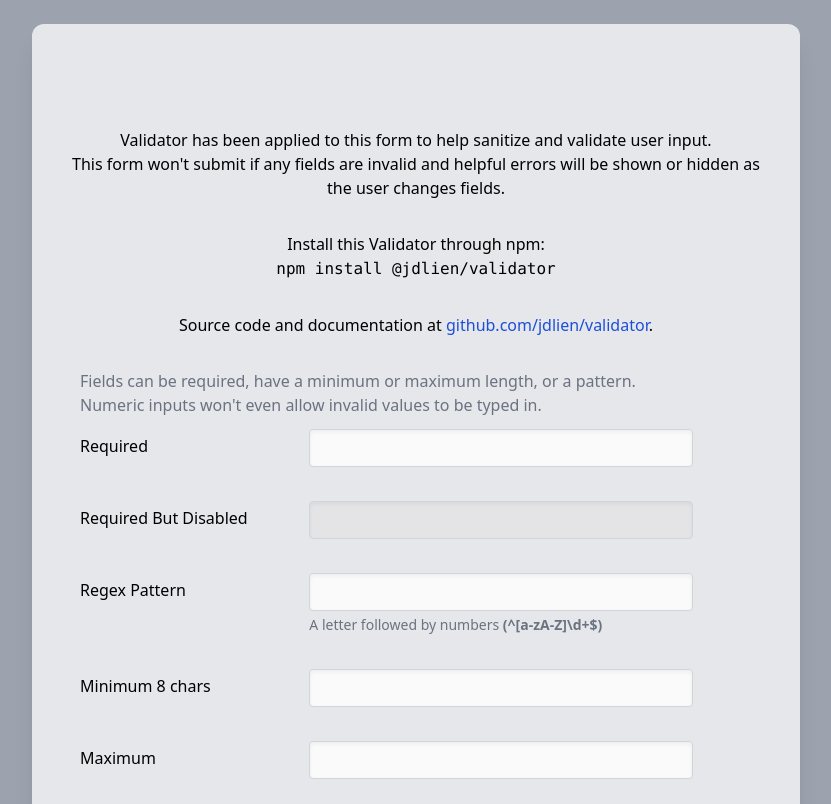
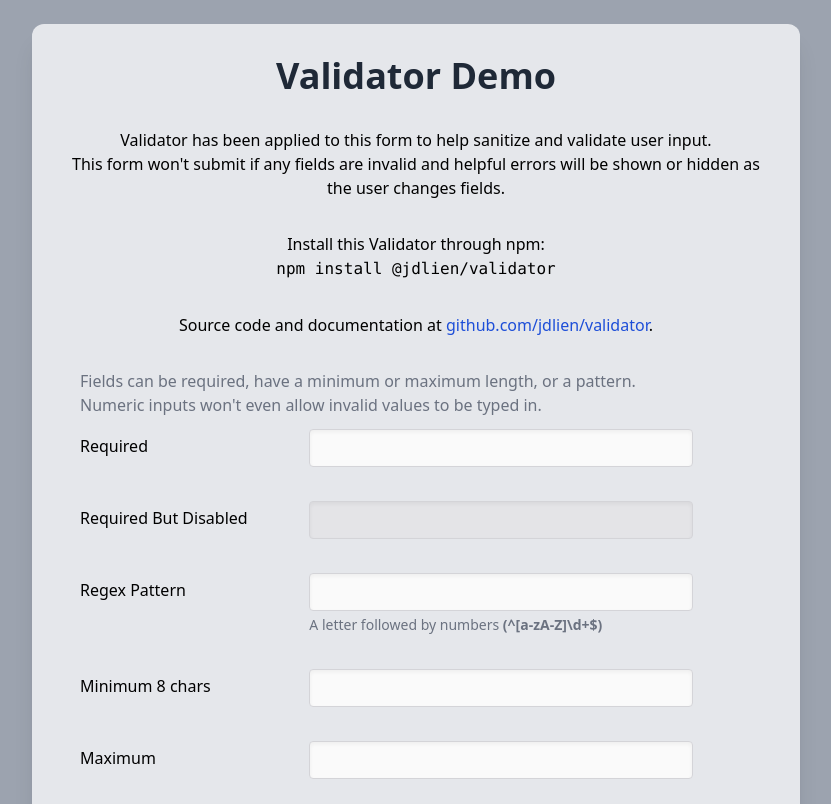
Before and after one commit to jdlien/validator, a website: page demo/index.html in a window 1280 px wide. Shown: the top 804 px of the page, without its empty margins (224-1055 px from the left). Drawn offline with nearby package versions, Linux system fonts and the light colour scheme; files that its build step writes are made by us from their sources.

Commit message:
fix heading color in light mode

```diff
--- a/demo/index.html
+++ b/demo/index.html
@@ -8,7 +8,7 @@
 
   <body class="p-6 bg-gray-400 dark:bg-gray-800 dark:text-white">
     <main class="max-w-3xl mx-auto bg-gray-200 dark:bg-gray-900 rounded-xl p-8 shadow-xl">
-      <h1 class="text-4xl font-semibold text-center text-gray-200">Validator Demo</h1>
+      <h1 class="text-4xl font-semibold text-center text-gray-800 dark:text-gray-200">Validator Demo</h1>
       <div class="text-center">
         <p class="my-8">
           Validator has been applied to this form to help sanitize and validate user input.<br />
```
